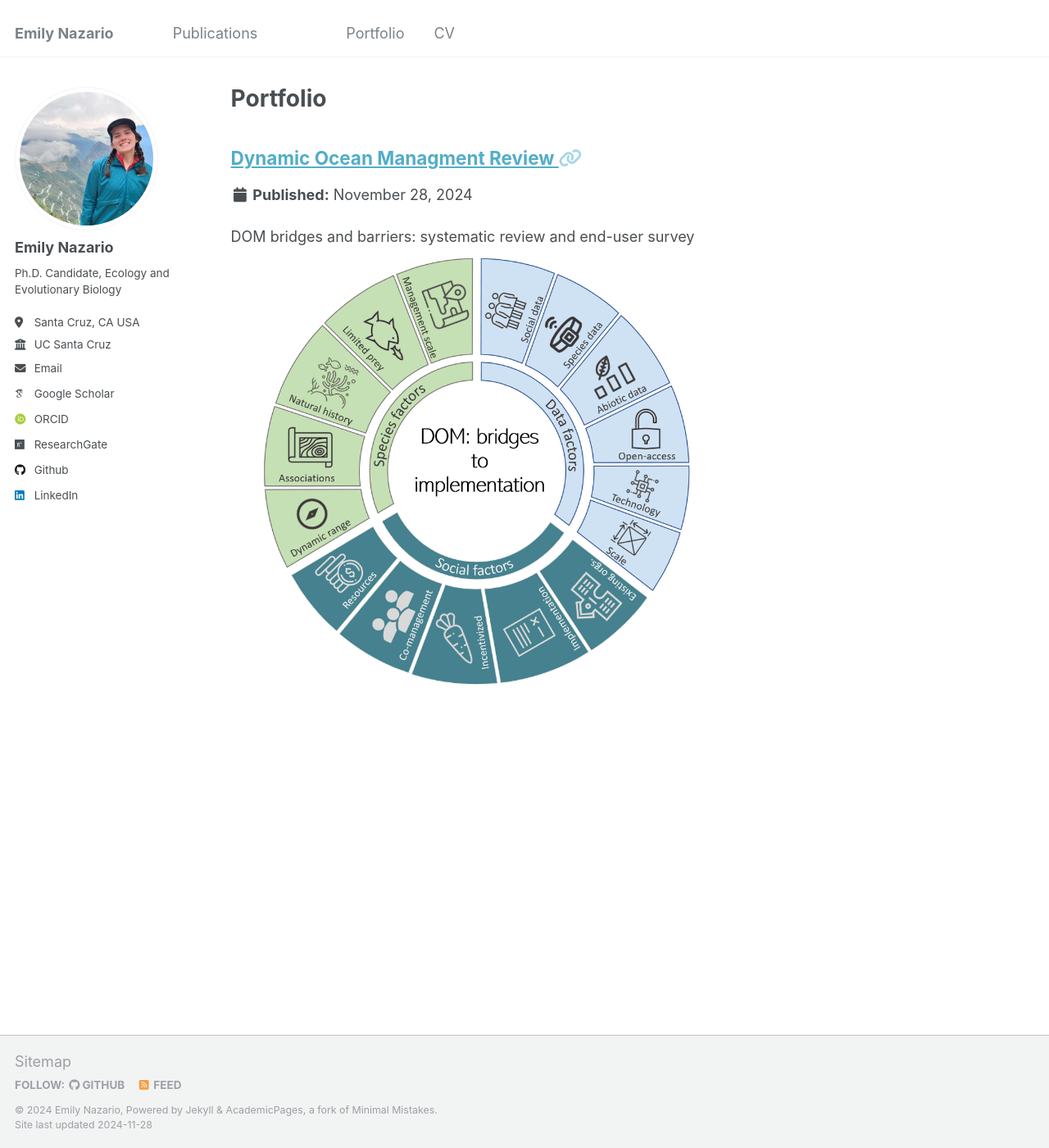
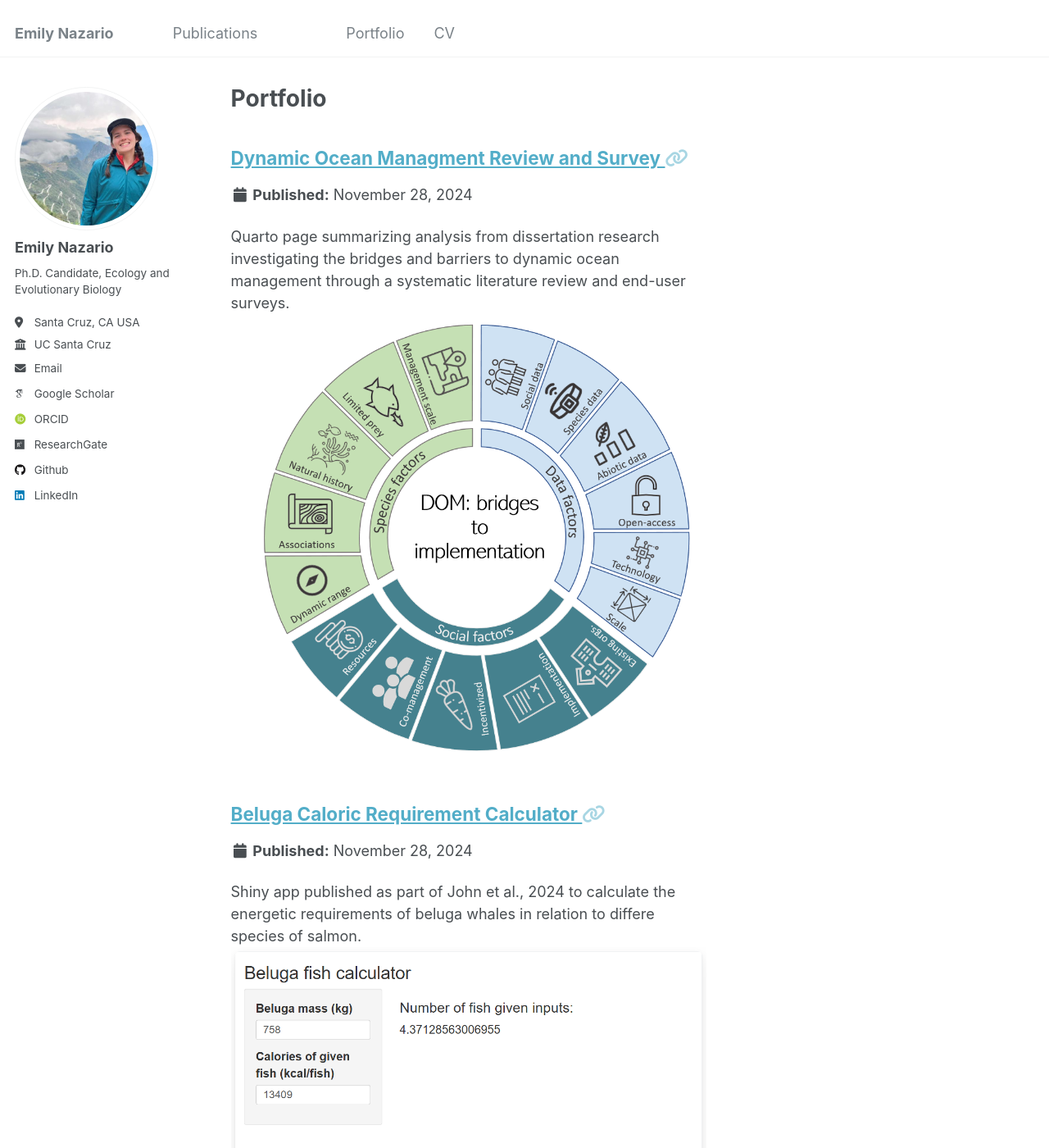
Before and after one commit to emilynazario/emilynazario.github.io, a Jekyll site: the page built from _pages/portfolio.html, in a window 1280 px wide and 1400 px high. Shown: the whole window at 82% size. Built offline with Jekyll 4.4.1, drawn with Linux system fonts in a browser that asks for light colours; some web fonts are replaced; some of the changed text lies outside the part shown.

Commit message:
portfolio update

```diff
--- a/_portfolio/dom.md
+++ b/_portfolio/dom.md
@@ -1,8 +1,6 @@
 ---
-title: "Dynamic Ocean Managment Review"
-excerpt: "DOM bridges and barriers: systematic review and end-user survey<br/><img src='/images/dom_review.png'>"
+title: "Dynamic Ocean Managment Review and Survey"
+excerpt: "Quarto page summarizing analysis from dissertation research investigating the bridges and barriers to dynamic ocean management through a systematic literature review and end-user surveys.<br/><img src='/images/dom_review.png'>"
 collection: portfolio
 link: "https://enazario11.github.io/DOM-Review/lit_codes_explore.html"
 ---
-
-This is an item in your portfolio. It can be have images or nice text. If you name the file .md, it will be parsed as markdown. If you name the file .html, it will be parsed as HTML.
--- /dev/null
+++ b/_portfolio/fish_calc.md
@@ -0,0 +1,6 @@
+---
+title: "Beluga Caloric Requirement Calculator"
+excerpt: "Shiny app published as part of John et al., 2024 to calculate the energetic requirements of beluga whales in relation to differe species of salmon.<br/><img src='/images/beluga_calc.png'>"
+collection: portfolio
+link: "https://enazario11.github.io/beluga_fish_calculator/Beluga_fish_calculator.html"
+---
--- /dev/null
+++ b/_portfolio/mako.md
@@ -0,0 +1,6 @@
+---
+title: "hybrid-SDM immature mako sharks in the California Current System"
+excerpt: "Quarto document summarizing part of the analysis completed for my dissertation research seeking to investigate the physiological and environmental drivers of immature mako shark habitat sutiability.<br/><img src='/images/mako_hsi.png'>"
+collection: portfolio
+link: "https://enazario11.github.io/juv_mako_hSDM/brt_prelim_results.html"
+---
```
Also changed, not shown: images/beluga_calc.png (added), images/mako_hsi.png (added).
